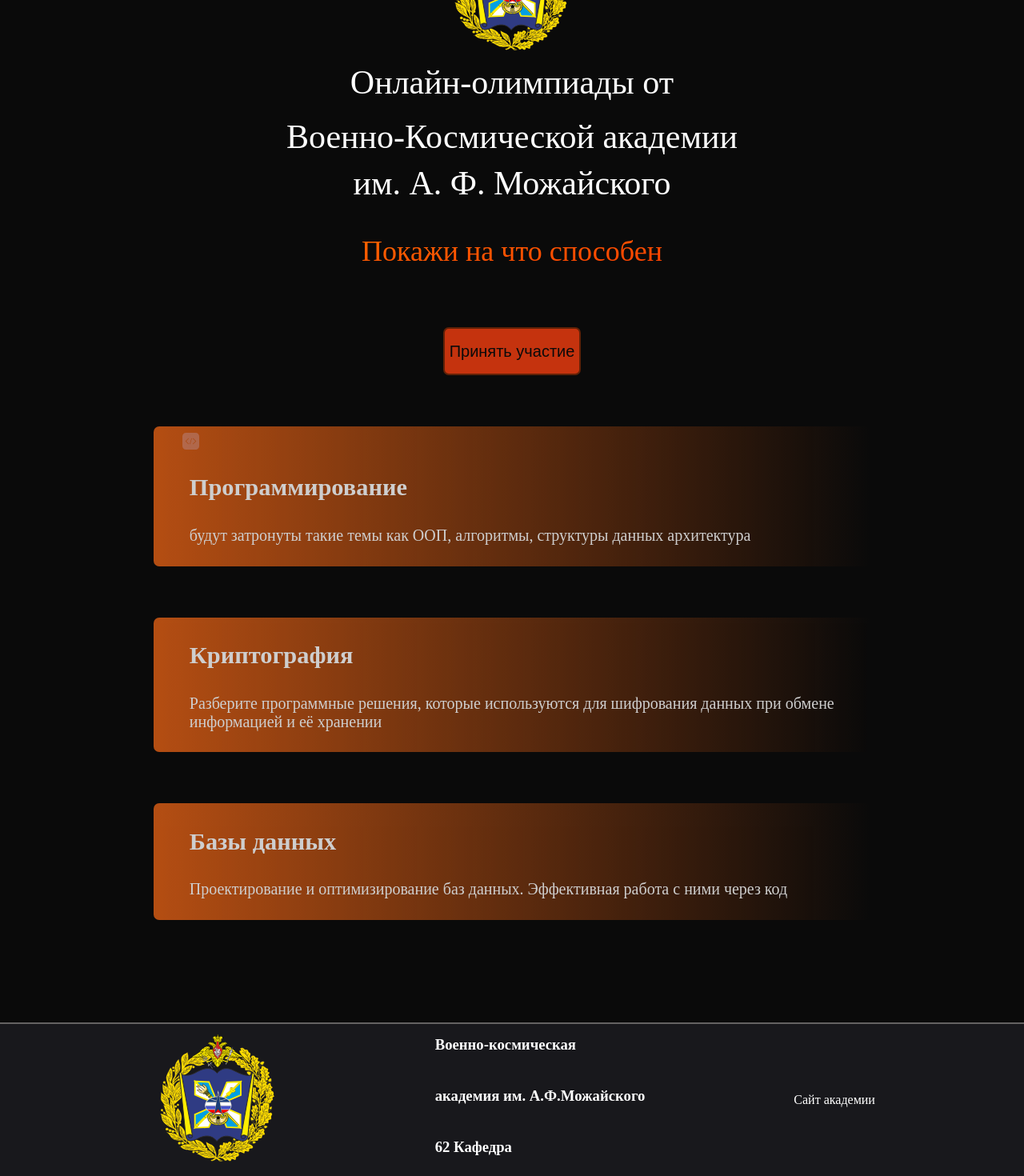
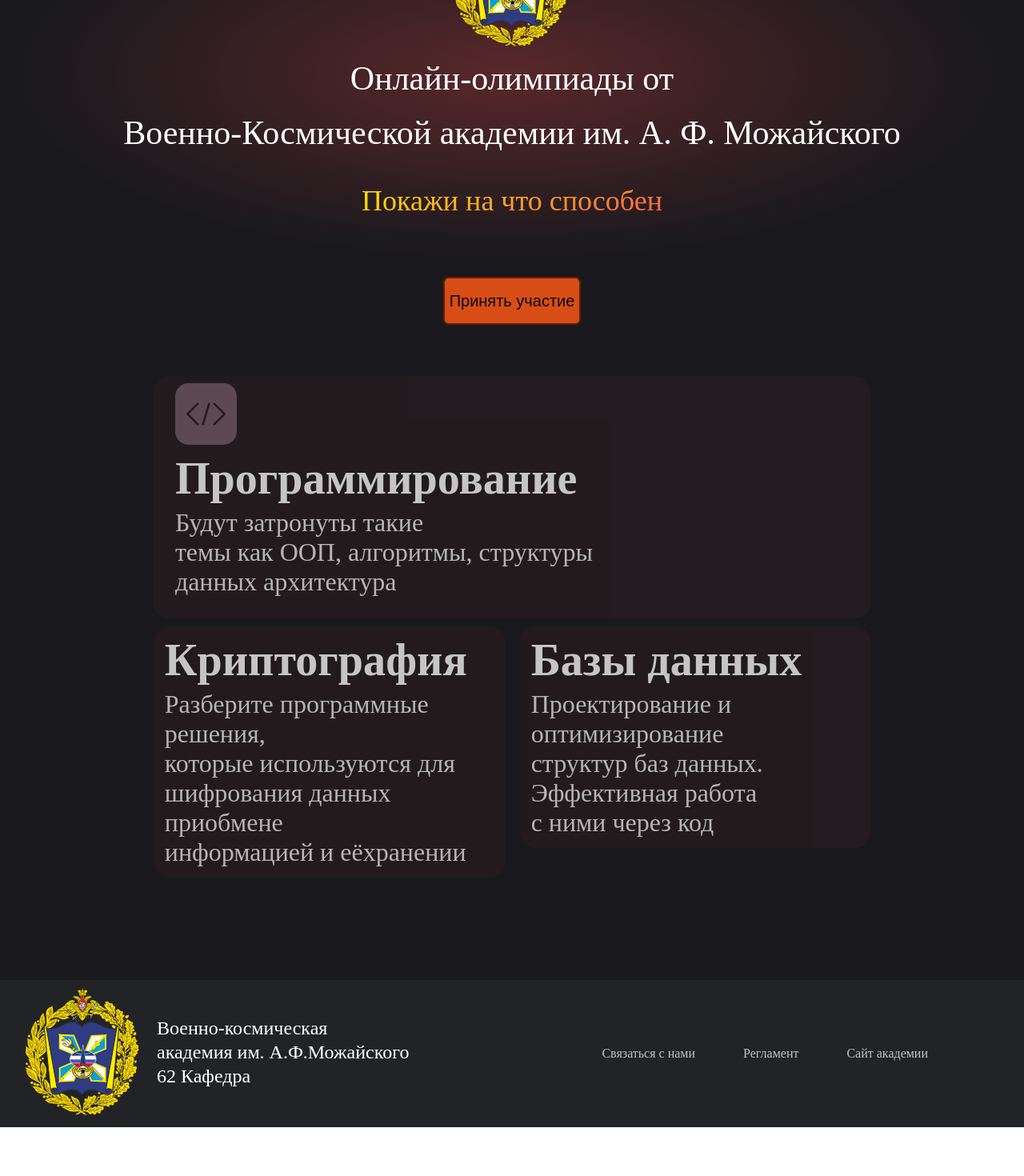
Before and after one commit to Buttee-bit/Olimp, a Vue app in the folder frontend/: page / in a window 1280 px wide. Shown: the part 238-1708 px from the top of the page at 80% size. After the commit the page ends 1647 px from the top, so only its background shows below. Built offline with nearby package versions, Linux system fonts and the light colour scheme; what vue3-cookies would draw is missing.

Commit message:
[start page]

```diff
--- a/frontend/src/components/Footer_olimp.vue
+++ b/frontend/src/components/Footer_olimp.vue
@@ -1,17 +1,22 @@
 <template>
     <div class="footer-wraper">
-        <div class="logo">
-            <img src="../assets/academ.svg" alt="">
+        <div class="left-side-footer">
+            <div class="logo">
+                <img src="../assets/academ.svg" alt="">
+            </div>
+            <div class="kaff-title">
+                <div class="kaf">Военно-космическая</div>
+                <div class="kaf">академия им. А.Ф.Можайского</div>
+                <div class="kaf">62 Кафедра</div>
+            </div>
         </div>
-        <div class="kaff-title">
-            <h3 class="kaf">Военно-космическая</h3>
-            <p></p>
-            <h3 class="kaf">академия им. А.Ф.Можайского</h3>
-            <p></p>
-            <h3 class="kaf">62 Кафедра</h3>
-        </div>
-        <div class="link-text">
-            <p>Сайт академии</p>
+        <div class="right-side-footer">
+            <div class="link-text">
+                <p class="link-text-p">Связаться с нами</p>
+                <p class="link-text-p">Регламент</p>
+                <p class="link-text-p">Сайт академии</p>
+
+            </div>
         </div>
     </div>
 
@@ -24,30 +29,39 @@ export default{
 }
 </script>
 
-<style>
-#p{
-	margin: 0;
-	padding: 0 0 10px 0;
-}
+<style scoped>
+
 .kaf{
-    margin: 0px;
-    padding: 0 0 10px 0;
-    color: #ffffff;
+    color: #FFF;
+    font-family: 'Yandex Sans Display';
+    font-size: 24px;
+    font-style: normal;
+    font-weight: 300;
+    line-height: normal;
+    padding-bottom: 3px;
 
 
 }
 .footer-wraper{
-    background: #18181C;
+    display: flex;
+    background: #222327;
     margin-top: 10%;
     display: flex;
-    /* border-bottom: 2px solid #646262 */
-    justify-content: space-evenly;
-
-    border-top: 2px solid #646262;
+    /* border-bottom: 2px solid #646262; */
+    justify-content: space-between;
+    flex-direction: row;
 
 }
+.left-side-footer{
+    display: flex;
+    flex-direction: row;
+    align-items: stretch;
+    justify-content: flex-start;
+    /* align-content: stretch; */
+    flex-wrap: nowrap;
+}
 .logo{
-    margin: 1%;
+    margin: 10px 20px 10px 30px;
     /* max-height: 90px; */
 }
 .kaff-title{
@@ -55,11 +69,27 @@ export default{
     flex-direction: column;
     justify-content: center;
 }
+.right-side-footer{
+    display: flex;
+    flex-direction: row;
+}
 .link-text{
     display: flex;
     align-items: center;
     color: #ffffff;
+    margin-right: 120px;
 
+}
+.link-text-p{
+    margin-left: 60px;
+    display: flex;
+    align-items: center;
+    color: #C3C2C2;
+    font-family: Yandex Sans Display;
+    font-size: 16px;
+    font-style: normal;
+    font-weight: 300;
+    line-height: normal;
 }
 
 </style>
--- a/frontend/src/components/Header_olimp.vue
+++ b/frontend/src/components/Header_olimp.vue
@@ -18,7 +18,7 @@
 
 </template>
 
-<script>
+<script scoped>
 import LogOut from './LogOut.vue';
 
 export default{
@@ -42,21 +42,21 @@ export default{
 <style scoped>
 .header {
   width: 100%;
-  height: 60px;
+  height: 56px;
   display: flex;
   justify-content: space-between;
 
   background: #18181C;
   /* box-shadow: 0px 4px 4px rgba(0, 0, 0, 0.1); */
-  border-bottom: 2px solid #646262
+  border-bottom: 1px solid #2F2F32;
 }
 
 .name-site {
   font-family: 'IBM Plex Serif';
   font-style: normal;
-  font-weight: 400;
+  font-weight: 400px;
   font-size: 36px;
-  margin-left: 15%;
+  margin-left: 30px;
   display: flex;
   align-items: center;
   justify-content: center;
@@ -75,15 +75,28 @@ export default{
 }
 .sigin-button-wrap{
     margin-right: 5%;
+    height: 37px;
+    display: flex;
+    flex-direction: row;
+    justify-content: center;
+    align-items: center;
 }
 .sigin-button{
     height: 35px;
     width: 95px;
+    font-family: Tahoma;
+    font-style: normal;
+    font-size: 26px;
     color: #fafafa;
-    background: linear-gradient(to top, #be8301, #ff4800);
-    border: 2px solid #b43f11;
-    background-color: #b43f11;
-    border-radius: 7px;
+    /* background: linear-gradient(to top, #be8301, #ff4800); */
+    border: 2px solid #BB432C;
+    background-color: #BB432C;
+    border-radius: 5px;
+    display: flex;
+    flex-direction: row;
+    justify-content: center;
+    align-items: center;
+
 }
 
 .register-button{
--- a/frontend/src/components/logo_olimp.vue
+++ b/frontend/src/components/logo_olimp.vue
@@ -19,5 +19,7 @@ export default{
     flex-wrap: wrap;
     justify-content: center;
     margin-top: 80px;
+    /* height: 159px; */
+    /* width: 144px; */
 }
 </style>
--- a/frontend/src/pages/HomePage.vue
+++ b/frontend/src/pages/HomePage.vue
@@ -6,8 +6,8 @@
         <div class="text-olimpiad">
             <p>Онлайн-олимпиады от</p>
             <p></p>
-            <p>Военно-Космической академии</p>
-            <p>им. А. Ф. Можайского</p>
+            <p>Военно-Космической академии им. А. Ф. Можайского</p>
+            <!-- <p>им. А. Ф. Можайского</p> -->
             <p></p>
             <p></p>
             <p></p>
@@ -21,49 +21,52 @@
             </button>
         </div>
     </div>
-    <div class="second-block">
+    <div class="main-theme">
+        <div class="second-block-first">
             <div class="prog-table">
                 <div class="svg-elem">
                     <img src="../assets/program.svg" alt="">
                 </div>
                 <div class="title-prog">
-                <h3>Программирование</h3>
+                    <h3 class="title-block-text">Программирование</h3>
                 </div>
                 <div class="text-block">
-                будут затронуты такие
-                темы как ООП, алгоритмы, структуры данных архитектура
+                    <p class="text-first-block">Будут затронуты такие</p>
+                    <p class="text-first-block">темы как ООП, алгоритмы, структуры </p>
+                    <p class="text-first-block">данных архитектура</p>
                 </div>
             </div>
     </div>
+    <div class="second-block-two">
         <div class="second-block">
             <div class="prog-table">
-
                 <div class="title-prog">
-                <h3>Криптография</h3>
+                    <h3 class="title-block-text">Криптография</h3>
                 </div>
                 <div class="text-block">
-                Разберите программные решения,
-                которые используются для
-                шифрования данных при обмене
-                информацией и её хранении
+                    <p class="text-first-block">Разберите программные решения,</p>
+                    <p class="text-first-block">которые используются для</p>
+                    <p class="text-first-block">шифрования данных приобмене</p>
+                    <p class="text-first-block">информацией и еёхранении</p>
                 </div>
             </div>
         </div>
-    <div class="second-block">
+    <div class="second-block-right">
         <div class="prog-table">
-            <!-- <div class="svg-elem">
-                <img src="../assets/program.svg" alt="">
-            </div> -->
             <div class="title-prog">
-                <h3>Базы данных</h3>
+                <h3 class="title-block-text">Базы данных</h3>
             </div>
             <div class="text-block">
-                Проектирование и оптимизирование
-                баз данных. Эффективная работа с
-                ними через код
+                <p class="text-first-block">Проектирование и оптимизирование</p>
+                <p class="text-first-block">структур баз данных.</p>
+                <p class="text-first-block">Эффективная работа</p>
+                <p class="text-first-block">с ними через код</p>
             </div>
         </div>
     </div>
+    </div>
+    </div>
+
     <Footer_olimp/>
 </div>
 </template>
@@ -87,7 +90,7 @@ export default {
 
 <style scoped>
 .home-pages{
-    background-color: #0a0a0a;
+    background: radial-gradient(48.28% 14.14% at 49.5% 19.95%, rgba(255, 77, 77, 0.28) 0%, rgba(0, 0, 0, 0.00) 100%), #19191D;
 }
 .text-olimpiad{
     display: grid;
@@ -105,8 +108,10 @@ p {
 }
 .color-head{
     font-size: 36px;
-    background-image: linear-gradient(to bottom right, #ff6600, #ff3c00);
+    background-image: linear-gradient(-195deg, #FFED00, #FF4F4E);
     -webkit-background-clip: text;
+
+
     -webkit-text-fill-color: transparent;
 }
 .buton-start-wrapper{
@@ -124,46 +129,96 @@ p {
     font-size: 20px;
     height: 60px;
     border: 2px solid #612107;
-    background-color: #c5330e;
+    /* background: linear-gradient(135deg, #FFED00, #FF4F4E); */
     border-radius: 7px;
 }
+.main-theme{
+    display: flex;
+    align-items: stretch;
+    justify-content: space-between;
+    align-content: stretch;
+    flex-direction: column;
+
+}
 .second-block{
+    display: flex;
+    width: 100%;
+    /* margin-left: 196px; */
+    flex-direction: column;
+    align-items: flex-end;
+    margin-right: 20px;
+    margin-left: 5px;
+
+}
+.second-block-right{
+    display: flex;
+    width: 100%;
+    /* margin-left: 196px; */
+    flex-direction: column;
+    align-items: stretch;
+    margin-right: 4px;
+}
+.second-block-first{
     display: flex;
     flex-wrap: nowrap;
     justify-content: center;
     margin-top: 5%;
 }
+/* .prog-table-first{
+    display: flex;
+} */
+.title-prog_first{
+    display: flex;
+
+}
 .prog-table{
     width: 70%;
     display: table-column;
-    background: linear-gradient(to left, transparent, rgb(223, 95, 21));
-    opacity: 0.8;
-    border-radius: 7px;
+    /* background: linear-gradient(to left, transparent, rgb(223, 95, 21));
+     */
+    background: rgba(34, 35, 39, 0.53);
+    /* background-color: #FF4F4E; */
+    opacity: 0.75;
+    border-radius: 20px;
+    background: rgba(255, 77, 77, 0.06);
+
+}
+.second-block-two{
+    display: flex;
+    flex-direction: row;
+    align-items: stretch;
+    justify-content: flex-start;
+    align-content: flex-start;
+    margin-top: 10px;
 
 }
 .svg-elem{
-
-    max-width: 60px;
-    max-height: 68px;
     display: flex;
-    margin-top: 8px;
-    margin-left: 4%;
+    width: 77px;
+    height: 77px;
+    margin-left: 3%;
+    margin-top: 1%;
+}
+.title-prog{
+    color: #ffffff;
+    margin-left: 3%;
+    font-size: 48px;
+}
+.title-block-text{
+    /* margin-top: 5px; */
+    margin: 10px 50px 5px 0;
 
 
 }
-.title-prog{
-    color: #ffffff;
-    margin-left: 5%;
-    font-size: 26px;
-
+.text-block{
+    color: #EBE9E9;
+    margin-left: 3%;
+    margin-bottom: 3%;
+    font-size: 32px;
 }
-.text-block{
-    color: #ffffff;
-    margin-left: 5%;
-    margin-bottom: 3%;
-    font-size: 20px;
-
-
+.text-first-block{
+    margin: 0px;
+    padding: 0%;
 }
 .thred-block{
     display: block;
```
Lines whose indentation alone changed are shown as unchanged.
